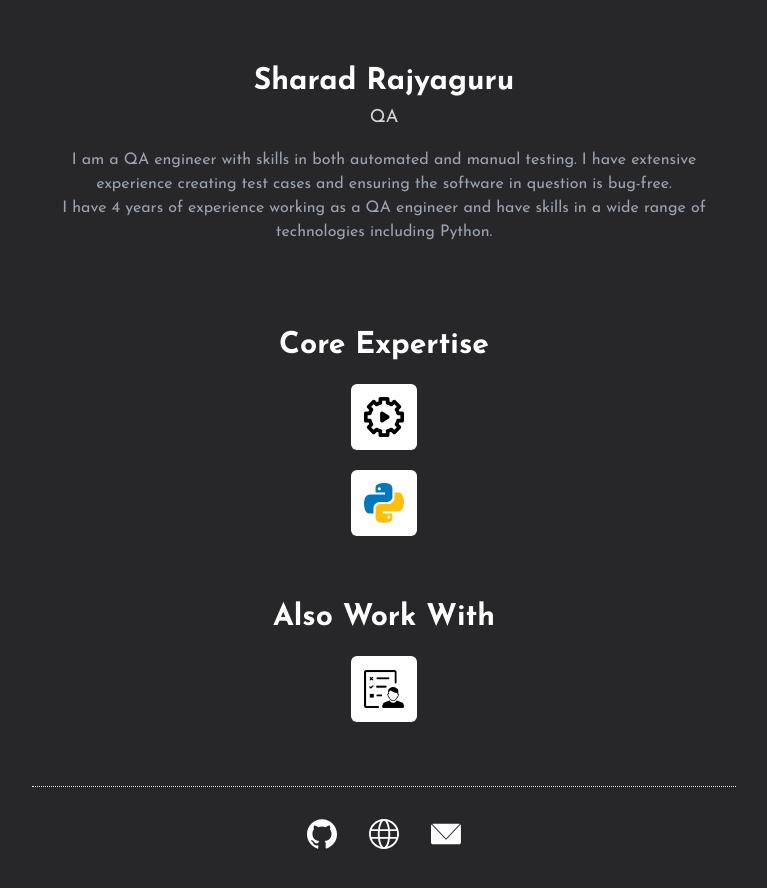
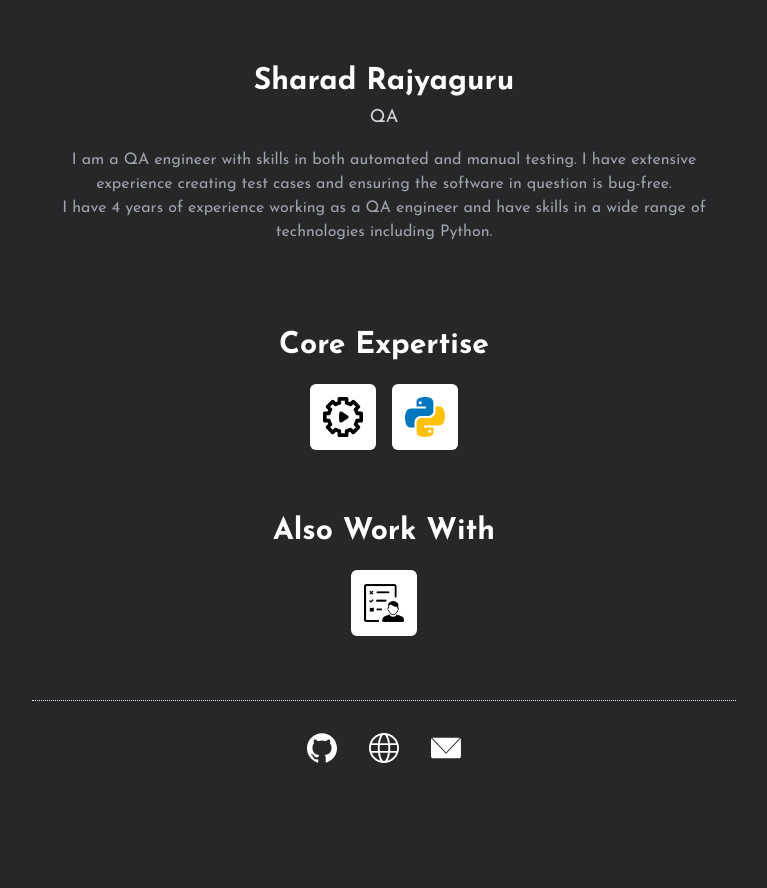
Before and after one commit to sharad-rajyaguru/sharad-rajyaguru-isdev.github.io, a plain HTML site: page index.html in a window 1280 px wide. Shown: the whole page, without its empty margins (256-1023 px from the left). After the commit the page ends 835 px from the top, so only its background shows below. Drawn offline with Linux system fonts and the light colour scheme.

Commit message:
Design changes

```diff
--- a/index.html
+++ b/index.html
@@ -38,8 +38,6 @@
                             <img src="/svg/Automation/automation.svg" class="tech-icon">
                         </a>
                     </div>
-                </div>
-                <div class="mt-5 flex gap-4 justify-center flex-wrap">
                     <div class="bg-white p-2 rounded-md skill-icon-w flex justify-center items-center" style="">
                         <a href="#" target="_blank" rel="noopener noreferrer" class="text-center" class="w-full self-center">
                             <img src="/svg/Automation/python-50.svg" class="tech-icon">
```
